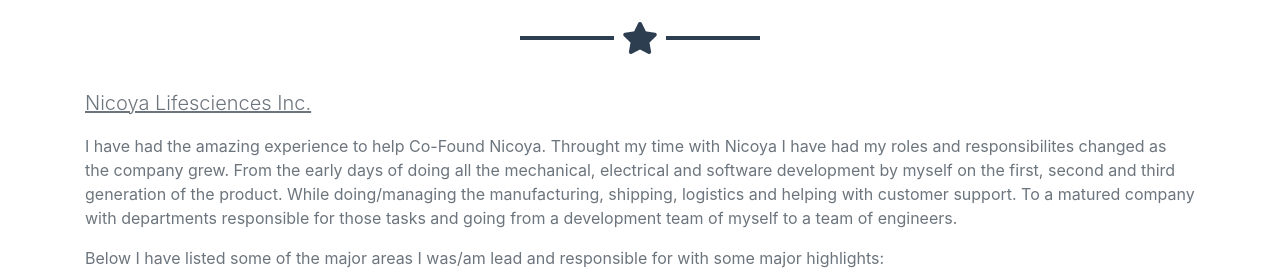
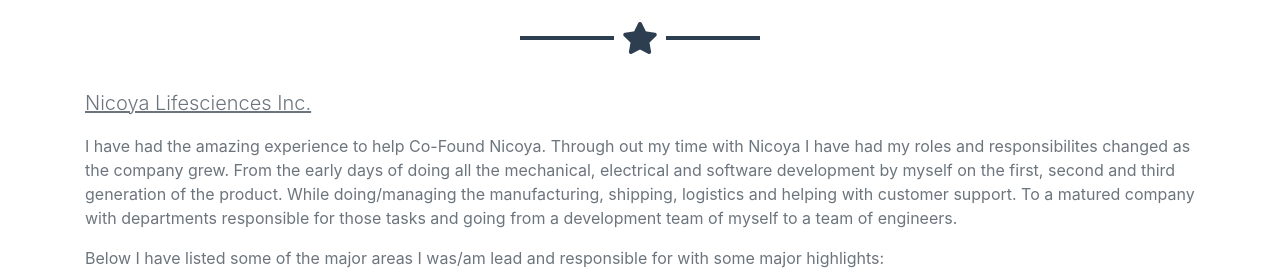
Before and after one commit to thefitz7/ShawnFitzpatrick.github.io, a website with bundled scripts: page index.html in a window 1280 px wide. Shown: the part 2240-2520 px from the top of the page. Built offline with nearby package versions, Linux system fonts and the light colour scheme.

```diff
--- a/index.html
+++ b/index.html
@@ -152,7 +152,7 @@
       <div class="row">
         <div class="col-lg-12 ml-auto">
           <p class="lead"><u>Nicoya Lifesciences Inc.</u></p>
-          <p>I have had the amazing experience to help Co-Found Nicoya. Throught my time with
+          <p>I have had the amazing experience to help Co-Found Nicoya. Through out my time with
             Nicoya I have had my roles and responsibilites changed as the company grew. From
             the early days of doing all the mechanical, electrical and software development by myself on the
             first, second and third generation of the product. While doing/managing the manufacturing, shipping,
```
